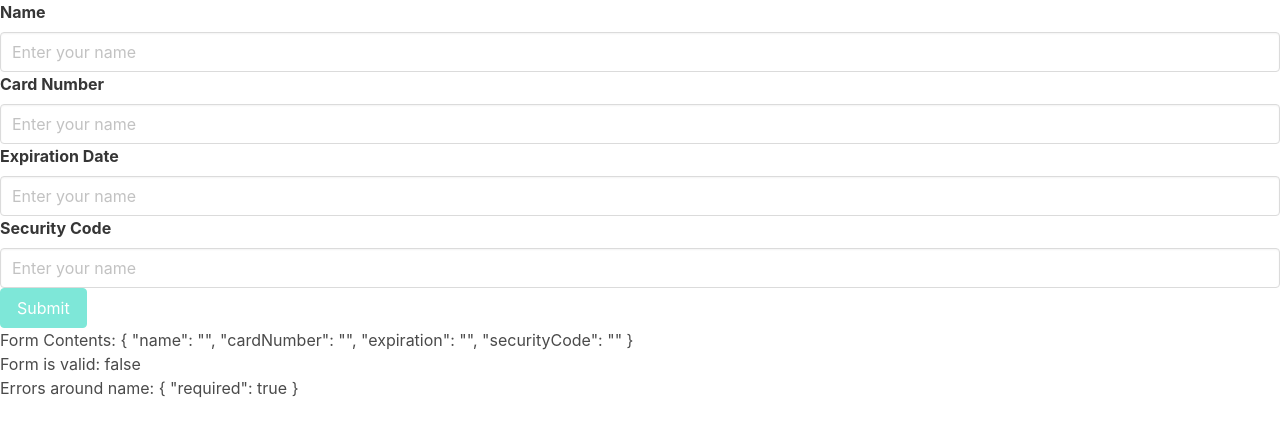
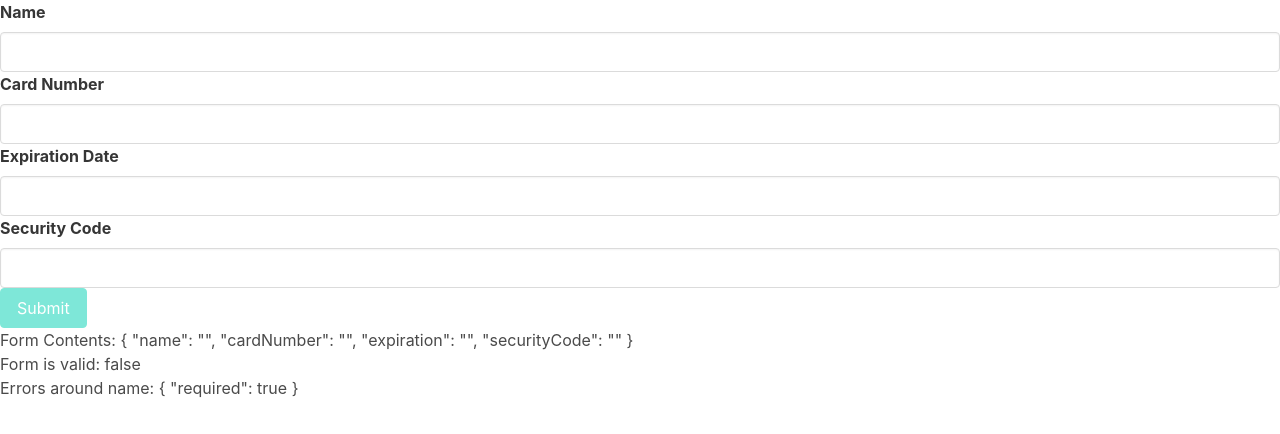
Before and after one commit to Seborider/creditcard, an Angular app: page / in a window 1280 px wide. Shown: the top 434 px of the page. Built offline with nearby package versions, Linux system fonts and the light colour scheme.

Commit message:
🎨 Add more validation for other Inputs

```diff
--- a/src/app/card-form/card-form.component.ts
+++ b/src/app/card-form/card-form.component.ts
@@ -13,9 +13,21 @@
       Validators.minLength(3),
       // Validators.maxLength(5)
     ]),
-    cardNumber: new FormControl(''),
-    expiration: new FormControl(''),
-    securityCode: new FormControl('')
+    cardNumber: new FormControl('', [
+      Validators.required,
+      Validators.minLength(16),
+      Validators.maxLength(16),
+
+    ]),
+    expiration: new FormControl('', [
+      Validators.required,
+      Validators.pattern(/^(0[1-9]|1[0-2])\/\d{2}$/)
+    ]),
+    securityCode: new FormControl('',[
+      Validators.required,
+      Validators.minLength(3),
+      Validators.maxLength(3)
+    ])
   })
 
   constructor() {
--- a/src/app/input/input.component.html
+++ b/src/app/input/input.component.html
@@ -3,7 +3,6 @@
     <div class="control">
         <input
         class="input is-danger"
-        placeholder="Enter your name"
         [formControl]="control"
         [ngClass]="{'is-danger': showErrors()}"
         >
```
